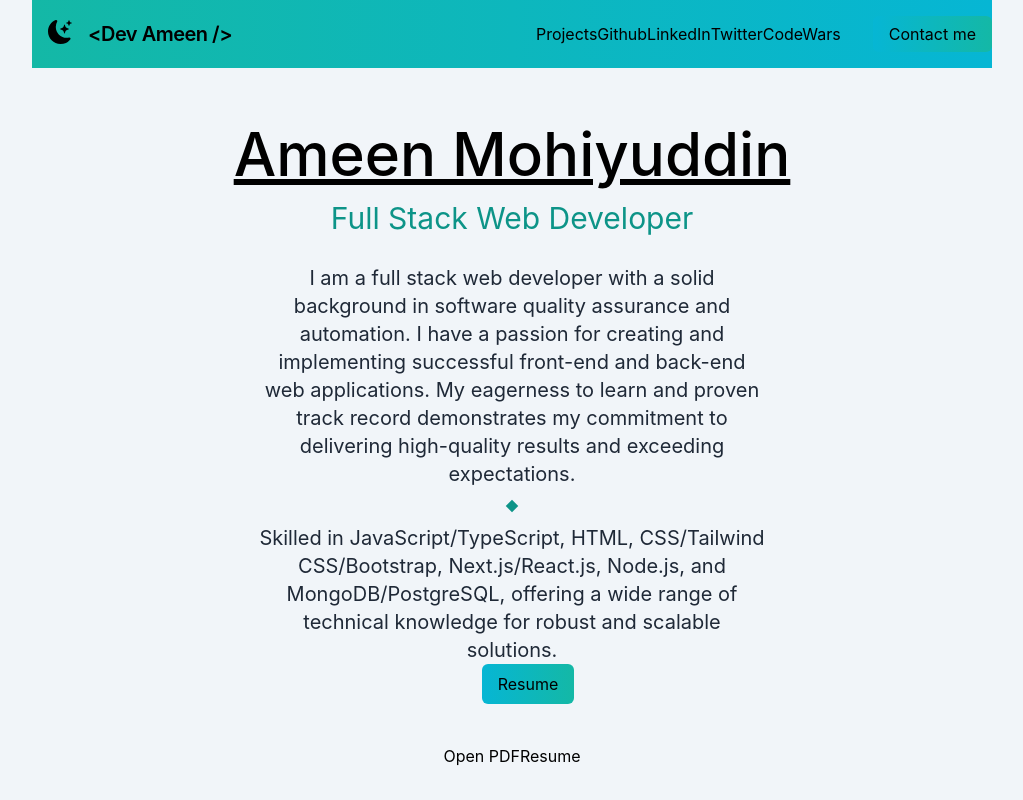
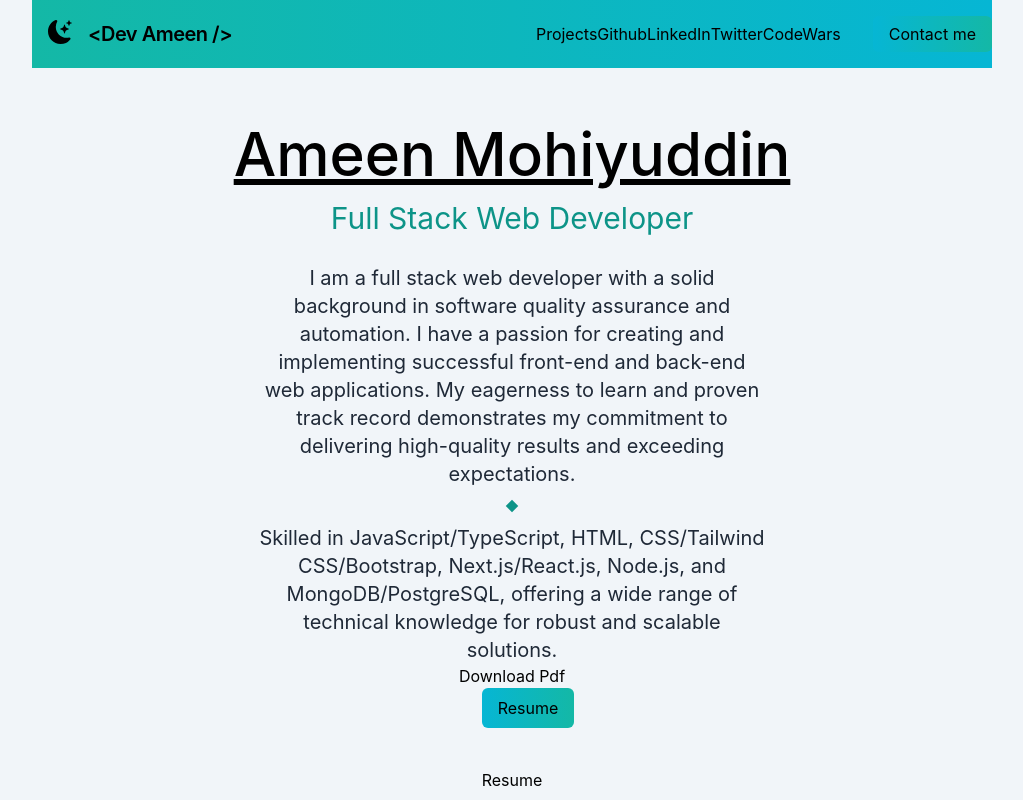
Before and after one commit to Aminizle/React-Portfolio, a React (Create React App) app in the folder portfolio/: page / in a window 1280 px wide. Shown: the top 800 px of the page, without its empty margins (128-1151 px from the left). Built offline with nearby package versions, Linux system fonts and the light colour scheme.

Commit message:
added resume

```diff
--- a/portfolio/src/App.js
+++ b/portfolio/src/App.js
@@ -100,22 +100,22 @@ function App() {
                 MongoDB/PostgreSQL, offering a wide range of technical knowledge
                 for robust and scalable solutions.
               </p>
-
+<OpenPdfButton />
               <Button className="bg-gradient-to-r from-cyan-500 to-teal-500 text-wide px-4 py-2 rounded-md ml-8"
                     onClick={() => {
                       window.open("../public/web6.png", '_blank');
 
                     }}>Resume</Button>
             </div>
-                    <OpenPdfButton />
-            <a href="my-project/public/Resume.pdf">
+
+            <a href="./assets/Resume.pdf" target="_blank">
               Resume
             </a>
 
           </section>
 
           {/* Services */}
-
+{/*
           <section id="services">
             <div className="relative mx-auto bg-gradient-to-b from-teal-500 rounded-full w-80 h-80 mt-20 overflow-hidden md:h-96 md:w-96">
               <img
@@ -206,11 +206,11 @@ function App() {
                 <p className="text-gray-800 py-1">Figma</p>
               </div>
             </div>
-          </section>
+          </section>*/}
 
           {/* Projects */}
 
-          <section id="Projects">
+          {/* <section id="Projects">
             <div>
               <h3 className="text-3xl py-1 md:text-4xl max-w-lg mx-auto dark:text-gray-200">
                 Portfolio
@@ -290,7 +290,7 @@ function App() {
                 />
               </div>
             </div>
-          </section>
+          </section> */}
         </main>
         <FooterMenu />
       </div>
--- a/portfolio/src/components/ResumeButton.js
+++ b/portfolio/src/components/ResumeButton.js
@@ -1,20 +1,21 @@
-import React, { useState } from "react";
 import { Button } from "@material-tailwind/react";
+import React, { Component } from 'react';
+import Pdf from '../assets/Resume.pdf';
 
-const OpenPdfButton = () => {
-  const [isLoading, setIsLoading] = useState(false);
 
-  const handleClick = () => {
-    setIsLoading(true);
-    window.open("../public/Resume.pdf", "_blank");
-    setIsLoading(false);
-  };
 
-  return (
-    <Button onClick={handleClick} disabled={isLoading}>
-      {isLoading ? "Loading..." : "Open PDF"}
-    </Button>
-  );
-};
+class OpenPdfButton extends Component {
+
+  render() {
+
+    return (
+
+        <div className = "App">
+          <a href = {Pdf} target = "_blank">Download Pdf</a>
+        </div>
+    );
+
+  }
+}
 
 export default OpenPdfButton;
```
Also changed, not shown: 1 other file (tests, documents, lock files or other folders).
